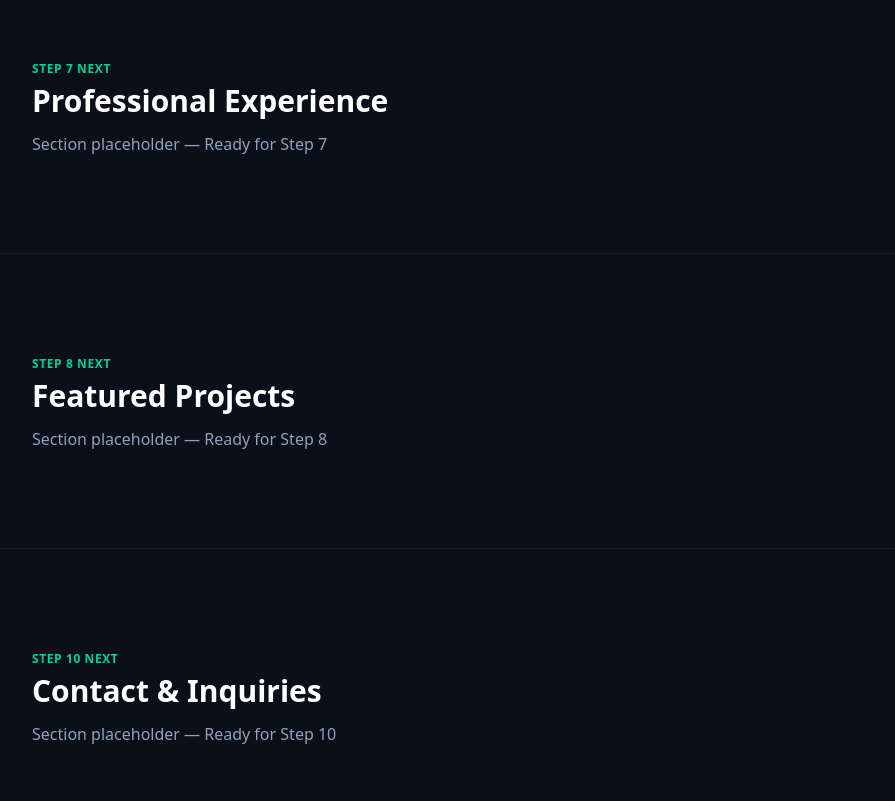
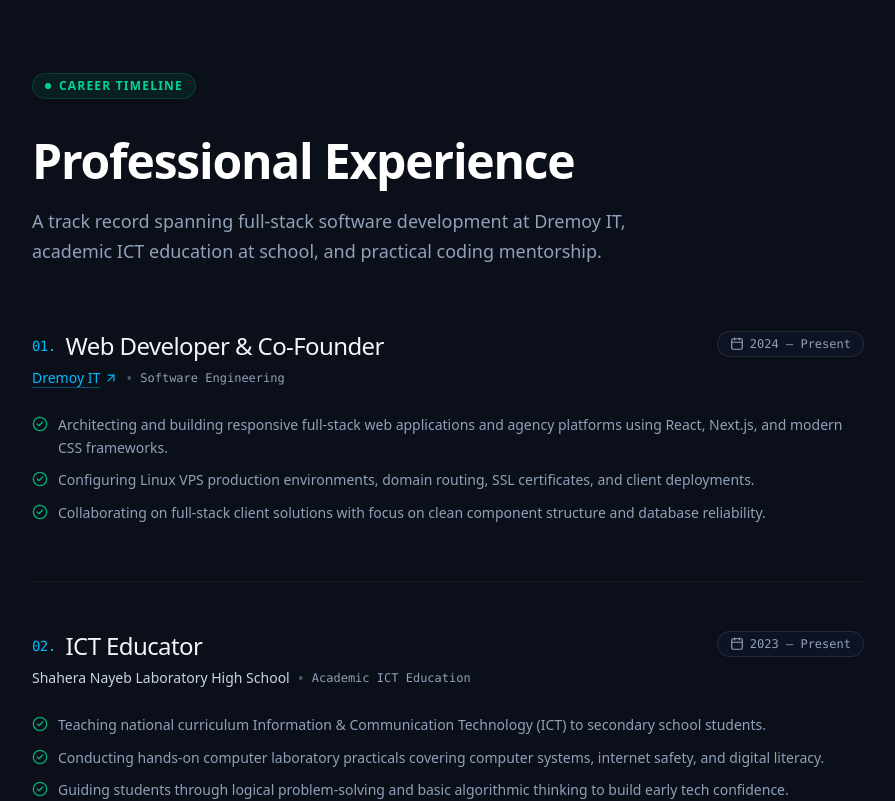
Before and after one commit to furkanahmed/furkan-portfolio, a Next.js app: page / in a window 1280 px wide. Shown: the part 4940-5741 px from the top of the page, without its empty margins (192-1087 px from the left). Built offline with nearby package versions, Linux system fonts and the light colour scheme.

Commit message:
feat: complete Section 5 - Education (July 2026 track) & Section 6 - Experience (Dremoy IT, Shahera Nayeb High School)

```diff
--- a/src/app/page.jsx
+++ b/src/app/page.jsx
@@ -3,6 +3,7 @@ import Hero from "@/components/Hero";
 import About from "@/components/About";
 import Skills from "@/components/Skills";
 import Education from "@/components/Education";
+import Experience from "@/components/Experience";
 import SpotlightBackground from "@/components/SpotlightBackground";
 import FadeIn from "@/components/FadeIn";
 
@@ -36,15 +37,9 @@ export default function Home() {
           <Education />
         </FadeIn>
 
-        {/* Section 6: Experience */}
+        {/* Section 6: Professional Experience */}
         <FadeIn delay={150}>
-          <section id="experience" className="max-w-4xl mx-auto px-4 sm:px-6 lg:px-8 py-24 border-t border-white/5">
-            <span className="text-xs font-semibold uppercase tracking-wider text-emerald-400">Step 7 Next</span>
-            <h2 className="text-3xl font-bold text-white mt-1 mb-3">Professional Experience</h2>
-            <p className="text-slate-400 leading-relaxed max-w-2xl">
-              Section placeholder — Ready for Step 7
-            </p>
-          </section>
+          <Experience />
         </FadeIn>
 
         {/* Section 7: Projects */}
--- /dev/null
+++ b/src/components/Experience.jsx
@@ -0,0 +1,91 @@
+import {
+  Briefcase,
+  Building2,
+  Calendar,
+  CheckCircle2,
+  ArrowUpRight
+} from "lucide-react";
+import { experienceData } from "@/data/experienceData";
+
+export default function Experience() {
+  return (
+    <section id="experience" className="py-28 border-t border-white/5 relative">
+      <div className="max-w-4xl mx-auto px-4 sm:px-6 lg:px-8">
+
+        {/* Unified Section Header */}
+        <div className="inline-flex items-center gap-2 px-3 py-1 rounded-full text-xs font-semibold text-emerald-400 bg-emerald-500/10 border border-emerald-500/20 mb-8 backdrop-blur-sm">
+          <span className="w-1.5 h-1.5 rounded-full bg-emerald-400"></span>
+          <span className="uppercase tracking-widest">CAREER TIMELINE</span>
+        </div>
+
+        <h2 className="text-3xl sm:text-4xl lg:text-5xl font-extrabold text-white tracking-tight leading-tight mb-4">
+          Professional Experience
+        </h2>
+        <p className="text-slate-400 text-base sm:text-lg max-w-2xl leading-relaxed mb-16">
+          A track record spanning full-stack software development at Dremoy IT, academic ICT education at school, and practical coding mentorship.
+        </p>
+
+        {/* Seamless Unified Editorial Experience Flow */}
+        <div className="space-y-14">
+          {experienceData.map((exp, idx) => (
+            <div
+              key={exp.role + exp.organization}
+              className={`space-y-4 ${idx !== 0 ? "pt-12 border-t border-white/5" : ""}`}
+            >
+              {/* Role Title & Timeline */}
+              <div className="flex flex-col sm:flex-row sm:items-baseline justify-between gap-2">
+                <div>
+                  <h3 className="text-xl sm:text-2xl font-normal text-slate-100 tracking-tight flex items-center gap-2.5">
+                    <span className="text-sm font-mono text-sky-400 font-medium">0{idx + 1}.</span>
+                    {exp.role}
+                  </h3>
+
+                  <div className="flex items-center gap-2 mt-1">
+                    {exp.url ? (
+                      <a
+                        href={exp.url}
+                        target="_blank"
+                        rel="noopener noreferrer"
+                        className="text-sm text-sky-400 hover:text-sky-300 font-medium underline underline-offset-4 decoration-sky-400/40 inline-flex items-center gap-1"
+                      >
+                        {exp.organization}
+                        <ArrowUpRight className="w-3.5 h-3.5" />
+                      </a>
+                    ) : (
+                      <span className="text-sm text-slate-300 font-medium">
+                        {exp.organization}
+                      </span>
+                    )}
+                    <span className="text-slate-600">•</span>
+                    <span className="text-xs font-mono text-slate-400">
+                      {exp.category}
+                    </span>
+                  </div>
+                </div>
+
+                <div className="shrink-0">
+                  <span className="inline-flex items-center gap-1.5 text-xs font-mono text-slate-400 bg-slate-900/60 px-3 py-1 rounded-full border border-white/10">
+                    <Calendar className="w-3.5 h-3.5 text-slate-400" />
+                    {exp.period}
+                  </span>
+                </div>
+              </div>
+
+              {/* Responsibilities List */}
+              <div className="space-y-2.5 pt-2">
+                {exp.responsibilities.map((resp, i) => (
+                  <div key={i} className="flex items-start gap-2.5 text-xs sm:text-sm text-slate-400 leading-relaxed">
+                    <CheckCircle2 className="w-4 h-4 text-emerald-400 shrink-0 mt-0.5 opacity-80" />
+                    <span>{resp}</span>
+                  </div>
+                ))}
+              </div>
+
+            </div>
+          ))}
+        </div>
+
+      </div>
+    </section>
+  );
+}
--- a/src/data/educationData.js
+++ b/src/data/educationData.js
@@ -40,7 +40,7 @@ export const educationData = [
     specialization: "Modern JavaScript, React.js, Next.js & Full-Stack Systems",
     board: "Programming Hero",
     institute: "Programming Hero (Batch 14)",
-    timeline: "2024 – Present",
+    timeline: "July 2026 – Present",
     statusBadge: "In Progress",
     highlights: [
       "Intensive software engineering curriculum focusing on React 19, Next.js 15 (App Router), and RESTful APIs.",
--- /dev/null
+++ b/src/data/experienceData.js
@@ -0,0 +1,37 @@
+export const experienceData = [
+  {
+    role: "Web Developer & Co-Founder",
+    organization: "Dremoy IT",
+    url: "https://dremoy.com",
+    period: "2024 – Present",
+    category: "Software Engineering",
+    responsibilities: [
+      "Architecting and building responsive full-stack web applications and agency platforms using React, Next.js, and modern CSS frameworks.",
+      "Configuring Linux VPS production environments, domain routing, SSL certificates, and client deployments.",
+      "Collaborating on full-stack client solutions with focus on clean component structure and database reliability."
+    ]
+  },
+  {
+    role: "ICT Educator",
+    organization: "Shahera Nayeb Laboratory High School",
+    period: "2023 – Present",
+    category: "Academic ICT Education",
+    responsibilities: [
+      "Teaching national curriculum Information & Communication Technology (ICT) to secondary school students.",
+      "Conducting hands-on computer laboratory practicals covering computer systems, internet safety, and digital literacy.",
+      "Guiding students through logical problem-solving and basic algorithmic thinking to build early tech confidence."
+    ]
+  },
+  {
+    role: "Lead IT & Programming Instructor",
+    organization: "Dremoy IT & Academy",
+    url: "https://dremoy.com/it-training",
+    period: "2024 – Present",
+    category: "Technical Mentorship",
+    responsibilities: [
+      "Delivering hands-on programming sessions and computer application training in simple, practical formats.",
+      "Mentoring beginner developers on HTML, CSS, JavaScript fundamentals, and modern web concepts.",
+      "Fostering an interactive learning environment with 1-on-1 code debugging and project-based assignments."
+    ]
+  }
+];
```
